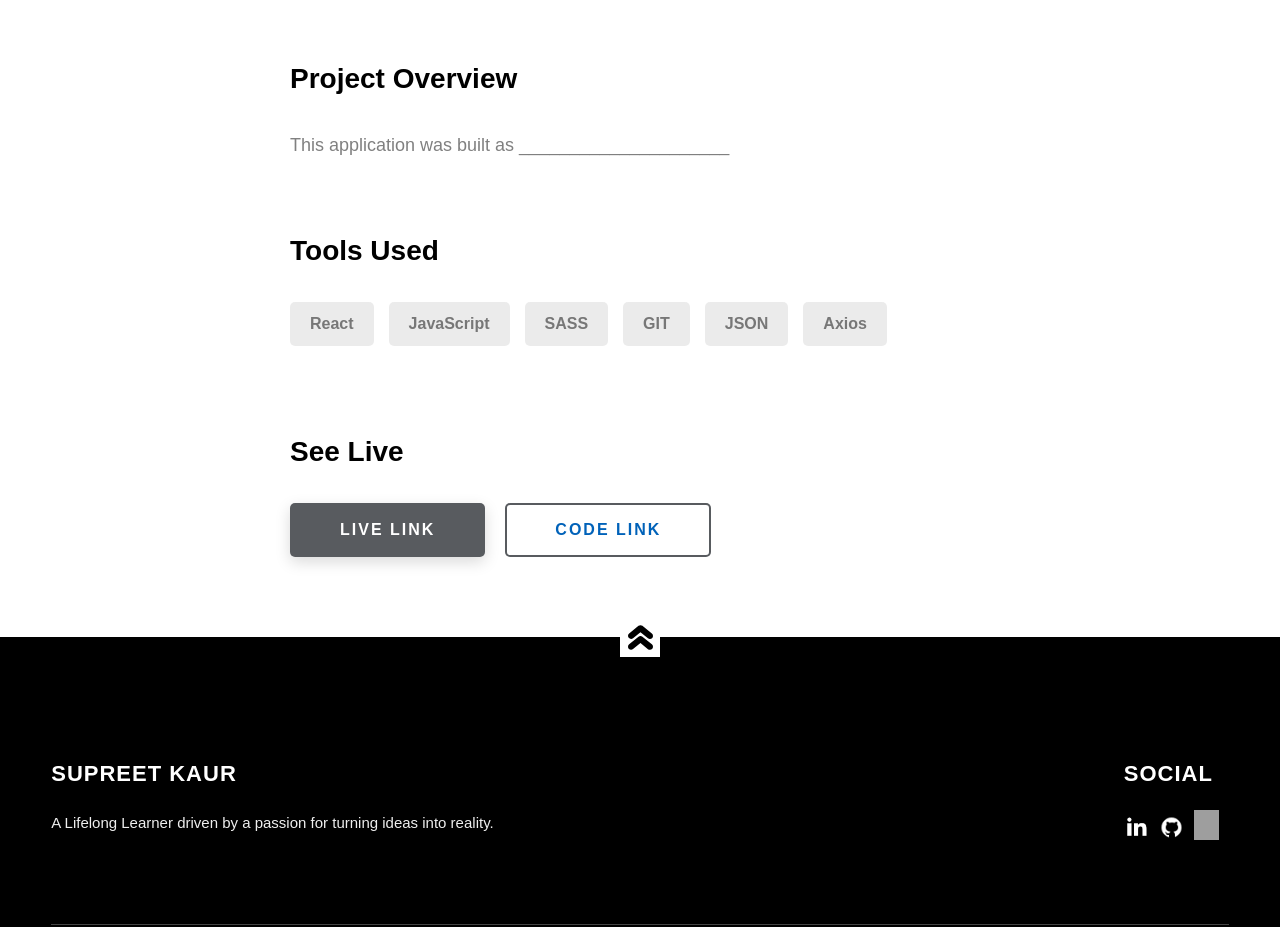
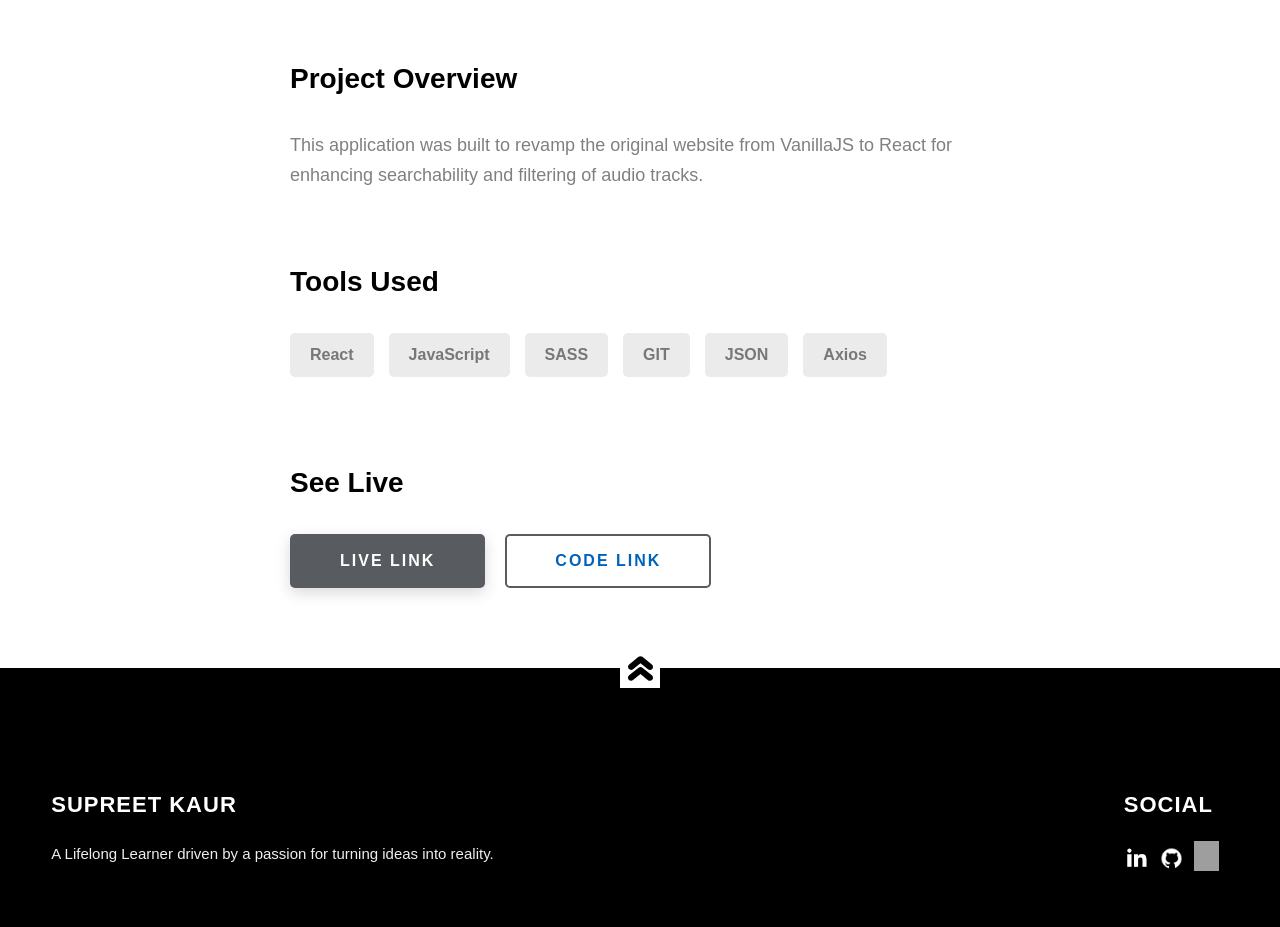
Before and after one commit to isupreetk/portfolio-website, a React (Create React App) app: page /project/11 in a window 1280 px wide. Shown: the part 1340-2267 px from the top of the page. Built offline with nearby package versions, Linux system fonts and the light colour scheme; grey boxes are pictures that could not be loaded.

Commit message:
added details for music player app

```diff
--- a/src/components/ProjectDetails/MusicPlayerApp/ProjectDetailsMusicPlayerApp.jsx
+++ b/src/components/ProjectDetails/MusicPlayerApp/ProjectDetailsMusicPlayerApp.jsx
@@ -18,7 +18,9 @@ function ProjectDetailsMusicPlayerApp() {
               <div class="project-details__desc">
                 <h3 class="project-details__content-title">Project Overview</h3>
                 <p class="project-details__desc-para">
-                  This application was built as _____________________
+                  This application was built to revamp the original website from
+                  VanillaJS to React for enhancing searchability and filtering
+                  of audio tracks.
                 </p>
               </div>
               <div class="project-details__tools-used">
@@ -37,7 +39,7 @@ function ProjectDetailsMusicPlayerApp() {
               <div class="project-details__links">
                 <h3 class="project-details__content-title">See Live</h3>
                 <a
-                  href="https://supreet-kaur-pokemania.netlify.app/"
+                  href="https://preprod13kirtan.netlify.app/"
                   class="btn btn--med btn--theme project-details__links-btn"
                   target="_blank"
                   rel="noreferrer"
@@ -45,7 +47,7 @@ function ProjectDetailsMusicPlayerApp() {
                   Live Link
                 </a>
                 <a
-                  href="https://github.com/isupreetk/Hackathon-client.git"
+                  href="https://github.com/isupreetk/brahm-bunga-dodra-kirtan.git"
                   class="btn btn--med btn--theme-inv project-details__links-btn"
                   target="_blank"
                   rel="noreferrer"
--- a/src/components/ProjectHero/MusicPlayerApp/ProjectHeroMusicPlayerApp.jsx
+++ b/src/components/ProjectHero/MusicPlayerApp/ProjectHeroMusicPlayerApp.jsx
@@ -14,7 +14,7 @@ function ProjectHeroMusicPlayerApp() {
           </div>
           <div class="project-cs-hero__cta">
             <a
-              href="https://https://preprod13kirtan.netlify.app/"
+              href="https://preprod13kirtan.netlify.app/"
               class="btn btn--bg"
               target="_blank"
               rel="noreferrer"
```
